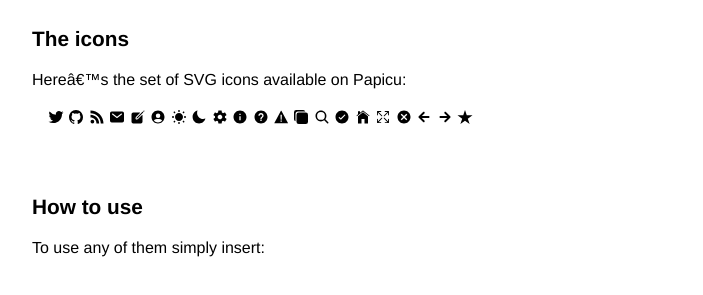
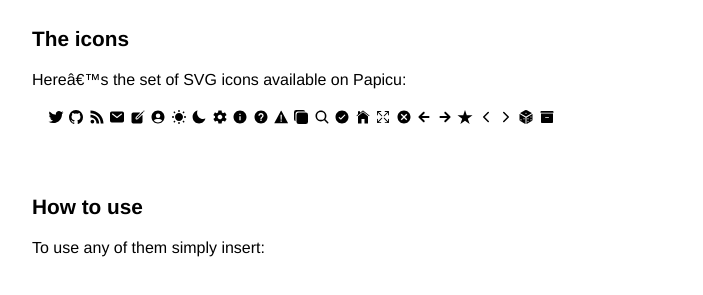
Before and after one commit to lucasrla/papicu, a Jekyll site: the page built from _posts/2022-03-01-svg-icons.md, in a window 1280 px wide. Shown: the part 126-421 px from the top of the page, without its empty margins (288-991 px from the left). Built offline with Jekyll 4.4.1, drawn with Linux system fonts in a browser that asks for light colours.

Commit message:
Add more SVG icons

```diff
--- a/_includes/svg.html
+++ b/_includes/svg.html
@@ -74,11 +74,11 @@ https://icones.netlify.app/collection/ion
 {% comment %} ion:md-close-circle {% endcomment %}
 <svg xmlns="http://www.w3.org/2000/svg" xmlns:xlink="http://www.w3.org/1999/xlink" aria-hidden="true" role="img" class="{{include.class}}" width="1em" height="1em" preserveAspectRatio="xMidYMid meet" viewBox="0 0 512 512"><path d="M256 48C140.559 48 48 140.559 48 256c0 115.436 92.559 208 208 208 115.435 0 208-92.564 208-208 0-115.441-92.564-208-208-208zm104.002 282.881l-29.12 29.117L256 285.117l-74.881 74.881-29.121-29.117L226.881 256l-74.883-74.881 29.121-29.116L256 226.881l74.881-74.878 29.12 29.116L285.119 256l74.883 74.881z" fill="currentColor"></path></svg>
 {% endif %}
-{% if include.icon == "back" or include.show_all %}
+{% if include.icon == "arrow-back" or include.show_all %}
 {% comment %} ion:md-arrow-round-back {% endcomment %}
 <svg xmlns="http://www.w3.org/2000/svg" xmlns:xlink="http://www.w3.org/1999/xlink" aria-hidden="true" role="img" class="{{include.class}}" width="1em" height="1em" preserveAspectRatio="xMidYMid meet" viewBox="0 0 512 512"><path d="M401.4 224h-214l83-79.4c11.9-12.5 11.9-32.7 0-45.2s-31.2-12.5-43.2 0L89 233.4c-6 5.8-9 13.7-9 22.4v.4c0 8.7 3 16.6 9 22.4l138.1 134c12 12.5 31.3 12.5 43.2 0 11.9-12.5 11.9-32.7 0-45.2l-83-79.4h214c16.9 0 30.6-14.3 30.6-32 .1-18-13.6-32-30.5-32z" fill="currentColor"></path></svg>
 {% endif %}
-{% if include.icon == "next" or include.show_all %}
+{% if include.icon == "arrow-forward" or include.show_all %}
 {% comment %} ion:md-arrow-round-forward {% endcomment %}
 <svg xmlns="http://www.w3.org/2000/svg" xmlns:xlink="http://www.w3.org/1999/xlink" aria-hidden="true" role="img" class="{{include.class}}" width="1em" height="1em" preserveAspectRatio="xMidYMid meet" viewBox="0 0 512 512"><path d="M284.9 412.6l138.1-134c6-5.8 9-13.7 9-22.4v-.4c0-8.7-3-16.6-9-22.4l-138.1-134c-12-12.5-31.3-12.5-43.2 0-11.9 12.5-11.9 32.7 0 45.2l83 79.4h-214c-17 0-30.7 14.3-30.7 32 0 18 13.7 32 30.6 32h214l-83 79.4c-11.9 12.5-11.9 32.7 0 45.2 12 12.5 31.3 12.5 43.3 0z" fill="currentColor"></path></svg>
 {% endif %}
@@ -86,3 +86,19 @@ https://icones.netlify.app/collection/ion
 {% comment %} ion:star-sharp {% endcomment %}
 <svg xmlns="http://www.w3.org/2000/svg" xmlns:xlink="http://www.w3.org/1999/xlink" aria-hidden="true" role="img" class="{{include.class}}" width="1em" height="1em" preserveAspectRatio="xMidYMid meet" viewBox="0 0 512 512"><path fill="currentColor" d="M496 203.3H312.36L256 32l-56.36 171.3H16l150.21 105.4l-58.5 171.3L256 373.84L404.29 480l-58.61-171.3Z"></path></svg>
 {% endif %}
+{% if include.icon == "chevron-back" or include.show_all %}
+{% comment %} ion:chevron-back {% endcomment %}
+<svg xmlns="http://www.w3.org/2000/svg" xmlns:xlink="http://www.w3.org/1999/xlink" aria-hidden="true" role="img" class="{{include.class}}" width="1em" height="1em" preserveAspectRatio="xMidYMid meet" viewBox="0 0 512 512"><path fill="none" stroke="currentColor" stroke-linecap="round" stroke-linejoin="round" stroke-width="48" d="M328 112L184 256l144 144"></path></svg>
+{% endif %}
+{% if include.icon == "chevron-forward" or include.show_all %}
+{% comment %} ion:chevron-forward {% endcomment %}
+<svg xmlns="http://www.w3.org/2000/svg" xmlns:xlink="http://www.w3.org/1999/xlink" aria-hidden="true" role="img" class="{{include.class}}" width="1em" height="1em" preserveAspectRatio="xMidYMid meet" viewBox="0 0 512 512"><path fill="none" stroke="currentColor" stroke-linecap="round" stroke-linejoin="round" stroke-width="48" d="m184 112l144 144l-144 144"></path></svg>
+{% endif %}
+{% if include.icon == "random" or include.show_all %}
+{% comment %} ion:dice {% endcomment %}
+<svg xmlns="http://www.w3.org/2000/svg" xmlns:xlink="http://www.w3.org/1999/xlink" aria-hidden="true" role="img" class="{{include.class}}" width="1em" height="1em" preserveAspectRatio="xMidYMid meet" viewBox="0 0 512 512"><path fill="currentColor" d="M440.88 129.37L288.16 40.62a64.14 64.14 0 0 0-64.33 0L71.12 129.37a4 4 0 0 0 0 6.9L254 243.85a4 4 0 0 0 4.06 0L440.9 136.27a4 4 0 0 0-.02-6.9ZM256 152c-13.25 0-24-7.16-24-16s10.75-16 24-16s24 7.16 24 16s-10.75 16-24 16Zm-18 118.81L54 163.48a4 4 0 0 0-6 3.46v173.92a48 48 0 0 0 23.84 41.39L234 479.48a4 4 0 0 0 6-3.46V274.27a4 4 0 0 0-2-3.46ZM96 368c-8.84 0-16-10.75-16-24s7.16-24 16-24s16 10.75 16 24s-7.16 24-16 24Zm96-32c-8.84 0-16-10.75-16-24s7.16-24 16-24s16 10.75 16 24s-7.16 24-16 24Zm266-172.49L274 271.56a4 4 0 0 0-2 3.45V476a4 4 0 0 0 6 3.46l162.15-97.23A48 48 0 0 0 464 340.86V167a4 4 0 0 0-6-3.49ZM320 424c-8.84 0-16-10.75-16-24s7.16-24 16-24s16 10.75 16 24s-7.16 24-16 24Zm0-88c-8.84 0-16-10.75-16-24s7.16-24 16-24s16 10.75 16 24s-7.16 24-16 24Zm96 32c-8.84 0-16-10.75-16-24s7.16-24 16-24s16 10.75 16 24s-7.16 24-16 24Zm0-88c-8.84 0-16-10.75-16-24s7.16-24 16-24s16 10.75 16 24s-7.16 24-16 24Z"></path></svg>
+{% endif %}
+{% if include.icon == "archive" or include.show_all %}
+{% comment %} ion:ios-archive {% endcomment %}
+<svg xmlns="http://www.w3.org/2000/svg" xmlns:xlink="http://www.w3.org/1999/xlink" aria-hidden="true" role="img" class="{{include.class}}" width="1em" height="1em" preserveAspectRatio="xMidYMid meet" viewBox="0 0 512 512"><path d="M460 120H52c-2.2 0-4-1.8-4-4V96c0-17.7 14.3-32 32-32h352c17.7 0 32 14.3 32 32v20c0 2.2-1.8 4-4 4z" fill="currentColor"></path><path d="M440 146H72c-4.4 0-8 3.6-8 8v262c0 17.6 14.4 32 32 32h320c17.6 0 32-14.4 32-32V154c0-4.4-3.6-8-8-8zM306 288h-99.6c-7.1 0-13.4-5.2-14.3-12.3-1-8.5 5.6-15.7 13.9-15.7h99.6c7.1 0 13.4 5.2 14.3 12.3 1 8.4-5.6 15.7-13.9 15.7z" fill="currentColor"></path></svg>
+{% endif %}
```
